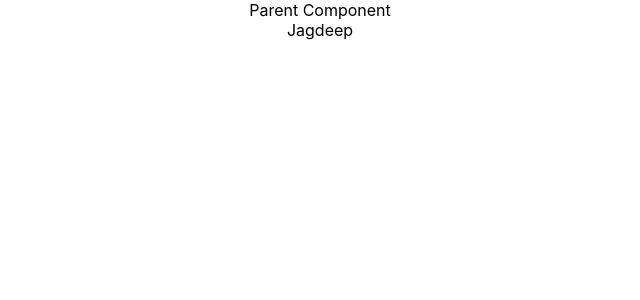
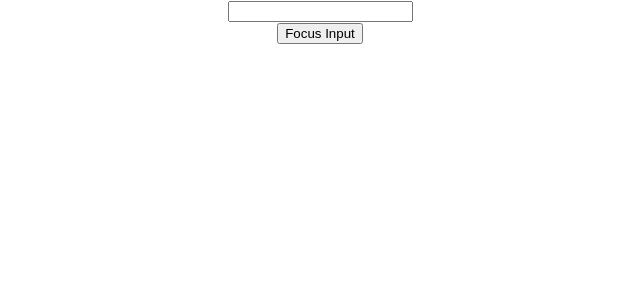
Before and after one commit to Jagkar/react-learning-codeevolution, a React (Create React App) app: page / in a window 1280 px wide. Shown: the top 300 px of the page, without its empty margins (320-960 px from the left). Built offline with nearby package versions, Linux system fonts and the light colour scheme.

Commit message:
Refs, Callback Refs, Refs with class components Day 28

```diff
--- a/src/App.js
+++ b/src/App.js
@@ -29,6 +29,9 @@ import T25_Fragment from './components/T25_Fragment';
 import T25_Table from './components/T25_Table';
 import T26_PureComponent from './components/T26_PureComponent';
 import T26_ParentComponent from './components/T26_ParentComponent';
+import T28_Refs from './components/T28_Refs';
+import T28_CallbackRefs from './components/T28_CallbackRefs';
+import T29_FocusInput from './components/T29_FocusInput';
 
 function App() {
   return (
@@ -88,7 +91,11 @@ function App() {
       {/* <T25_Fragment/> */}
       {/* <T25_Table/> */}
 
-      <T26_ParentComponent/>
+      {/* <T26_ParentComponent/> */}
+
+      {/* <T28_Refs/> */}
+      {/* <T28_CallbackRefs/> */}
+      <T29_FocusInput/>
     </div>
   );
 }
--- /dev/null
+++ b/src/components/T28_CallbackRefs.js
@@ -0,0 +1,33 @@
+import React, { Component } from 'react'
+
+export class T28_CallbackRefs extends Component {
+    constructor(props) {
+      super(props)
+
+      this.cbRef=null;
+      this.setCbRef=(element)=>{
+          this.cbRef=element;
+      }
+    }
+
+    componentDidMount() {
+        if(this.cbRef){
+            this.cbRef.focus();
+        }
+    }
+
+    clickhandler = () => {
+    }
+
+    render() {
+        return (
+            <div>
+                <input type='text' ref={this.setCbRef}></input>
+                {/* the input element is  implicityly passed a s a parameter which is assigned to the callback ref property*/}
+                <button onClick={this.clickhandler}>Click</button>
+            </div>
+        )
+    }
+}
+
+export default T28_CallbackRefs
--- /dev/null
+++ b/src/components/T28_Refs.js
@@ -0,0 +1,32 @@
+import React, { Component } from 'react'
+
+export class T28_Refs extends Component {
+    constructor(props) {
+      super(props)
+
+      this.inputRef=React.createRef();
+      // it is common to create ref in the constructor so that they can be referenced through out the component
+    }
+    componentDidMount(){
+        this.inputRef.current.focus();
+        console.log(this.inputRef); // it contains the current property which contains the input element
+    }
+    clickhandler=()=>{
+        alert(this.inputRef.current.value);
+    }
+    clickhandler2=(event)=>{
+        console.log(event.target.value);// here event wont work because event is form button and we want teh text from input field, so use inputRef
+    }
+
+  render() {
+    return (
+      <div>
+        <input type='text' ref={this.inputRef}></input>
+        <button onClick={this.clickhandler} >Click</button>
+        <button onClick={this.clickhandler2} >Click</button>
+      </div>
+    )
+  }
+}
+
+export default T28_Refs
--- /dev/null
+++ b/src/components/T29_FocusInput.js
@@ -0,0 +1,23 @@
+import React, { Component } from "react";
+import T29_Input from "./T29_Input";
+
+class T29_FocusInput extends Component {
+  constructor(props) {
+    super(props);
+
+    this.componentRef = React.createRef();
+  }
+  clickHandler = () => {
+    this.componentRef.current.focusInput();
+  };
+  render() {
+    return (
+      <div>
+        <T29_Input ref={this.componentRef} />
+        <button onClick={this.clickHandler}>Focus Input</button>
+      </div>
+    );
+  }
+}
+
+export default T29_FocusInput;
--- /dev/null
+++ b/src/components/T29_Input.js
@@ -0,0 +1,23 @@
+import React, { Component } from 'react'
+
+class T29_Input extends Component {
+    constructor(props) {
+      super(props)
+
+      this.inputRef=React.createRef();
+    }
+
+    // Will be called by parent component
+    focusInput=()=>{
+        this.inputRef.current.focus();
+    }
+  render() {
+    return (
+      <div>
+        <input type='text' ref={this.inputRef}></input>
+      </div>
+    )
+  }
+}
+
+export default T29_Input
```
